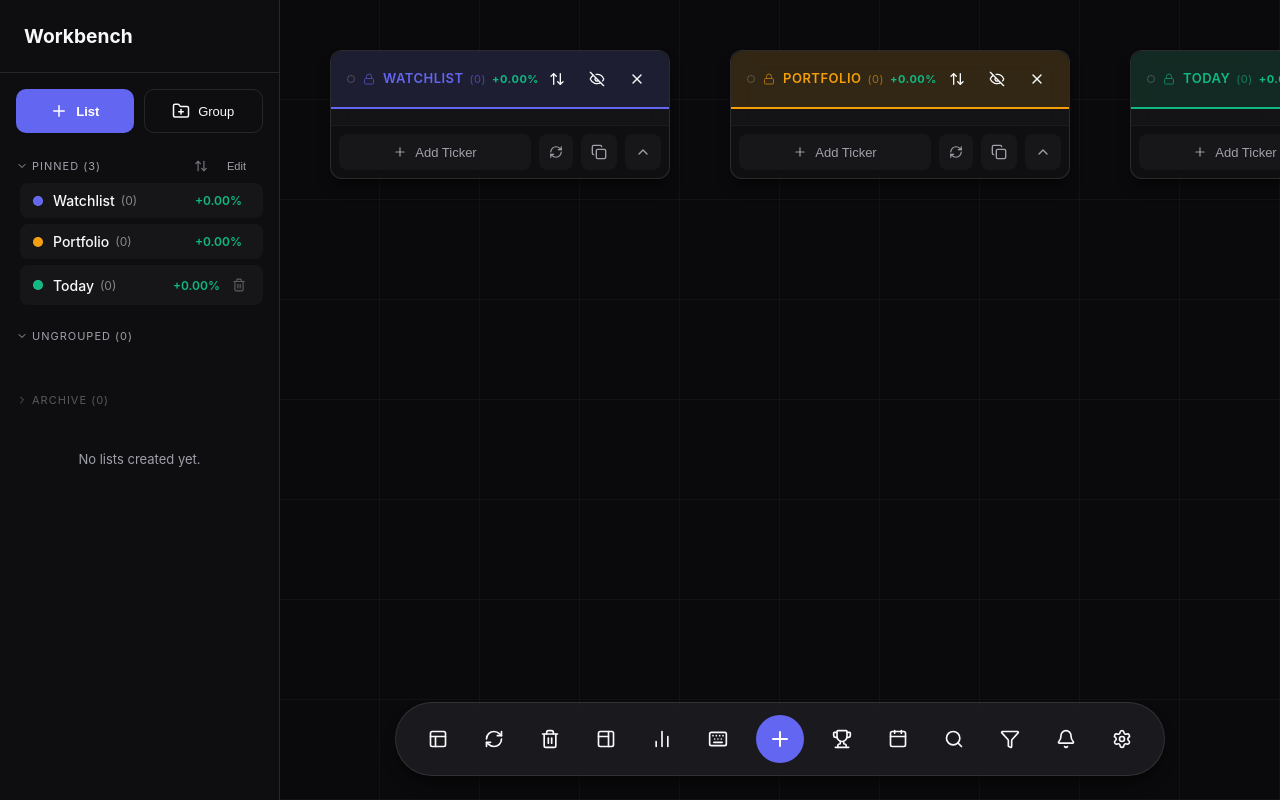
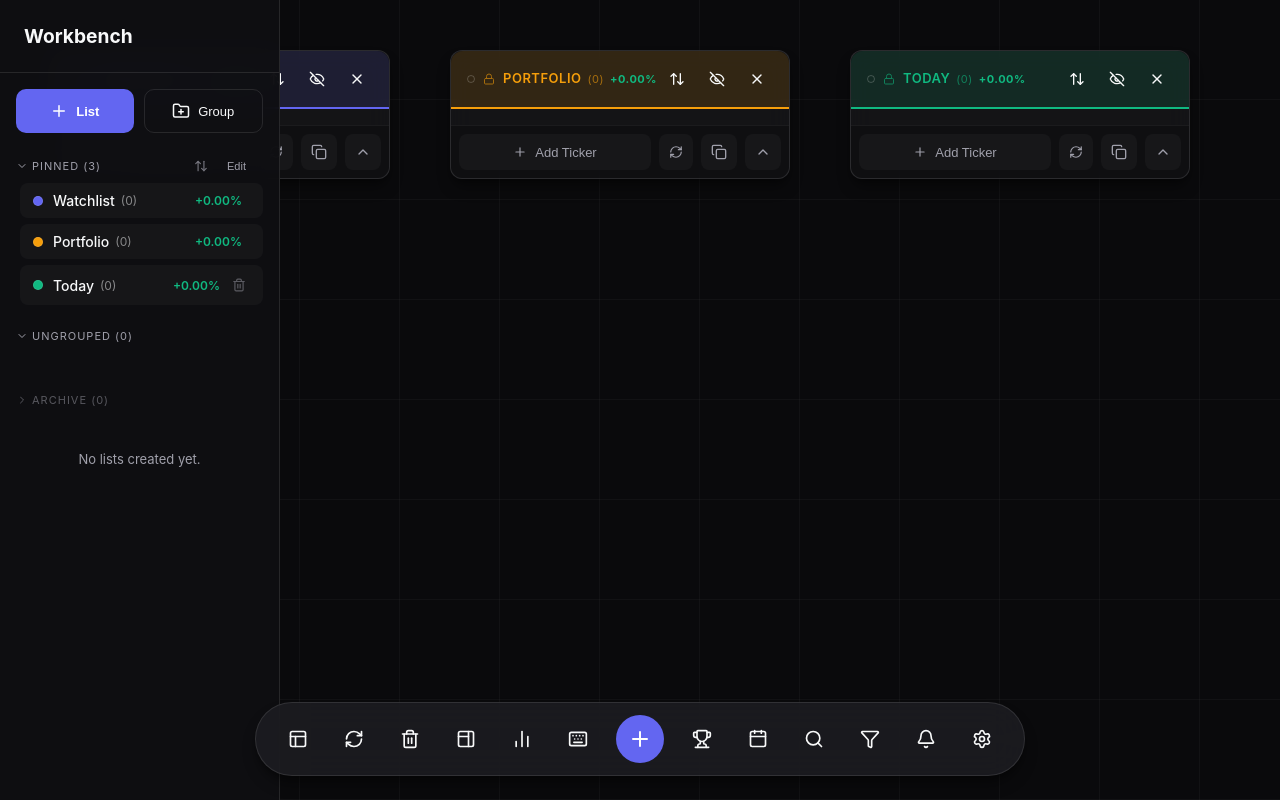
Before and after one commit to rikardsk/stocks-galore, a React (Vite) app: page / in a window 1280 px wide. Built offline with nearby package versions, Linux system fonts and the light colour scheme.

Commit message:
Changed to absolute layout for the sidebar

```diff
--- a/src/index.css
+++ b/src/index.css
@@ -100,19 +100,23 @@ body {
 
 /* Sidebar */
 .sidebar {
+  position: absolute;
+  left: 0;
+  top: 0;
   width: 280px;
   background: var(--sidebar-bg);
   backdrop-filter: blur(var(--glass-blur));
   border-right: 1px solid var(--border-color);
   height: 100%;
-  transition: transform 0.3s cubic-bezier(0.4, 0, 0.2, 1), margin-left 0.3s ease;
+  transform: translateX(0);
+  transition: transform 0.3s cubic-bezier(0.4, 0, 0.2, 1);
   z-index: 100;
   display: flex;
   flex-direction: column;
 }
 
 .sidebar.collapsed {
-  margin-left: -280px;
+  transform: translateX(-280px);
 }
 
 .sidebar-header {
```
Also changed, not shown: 1 other file (tests, documents, lock files or other folders).
